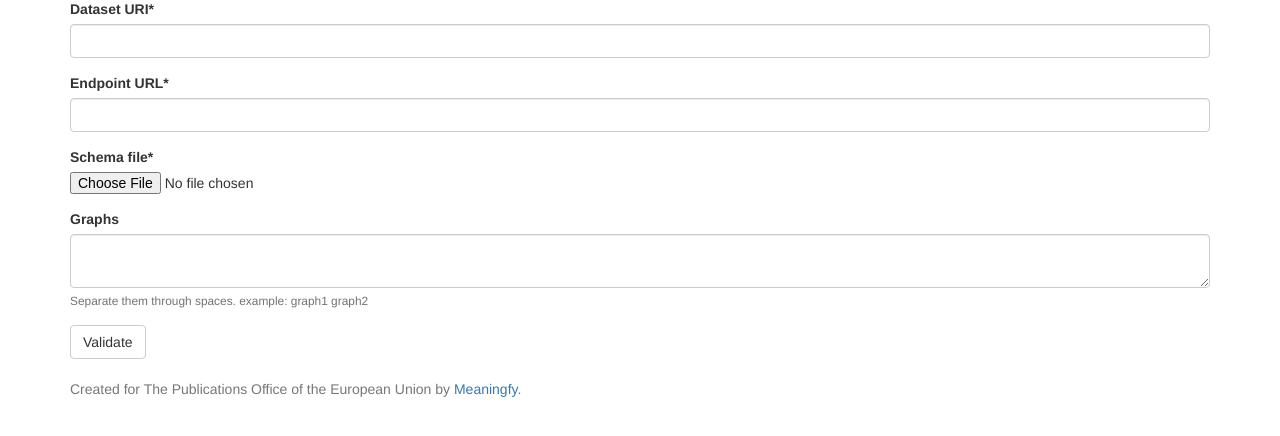
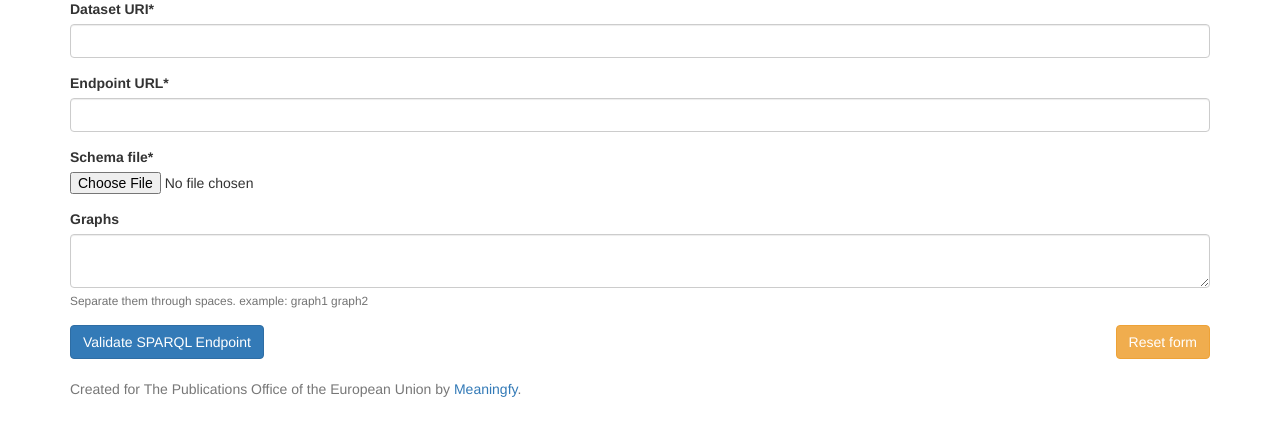
Before and after one commit to meaningfy-ws/rdf-validator-ws, a Flask app: page /validate-sparql-endpoint in a window 1280 px wide. Shown: the part 143-579 px from the top of the page. Run offline with Flask 2, Linux system fonts and the light colour scheme; some libraries are stand-ins or nearby versions.

Commit message:
Implement validate SPARQL endpoint validation UI page.
- format README.md
- write e2e tests

```diff
--- a/validator/entrypoints/ui/templates/validate/sparql_endpoint.html
+++ b/validator/entrypoints/ui/templates/validate/sparql_endpoint.html
@@ -3,8 +3,8 @@
 {% set active_page = "validate_sparql_endpoint" %}
 
 {% block app_content %}
-    <h1>{{ title }}</h1>
-    <form method="post" role="form">
+    <h1 id="title">{{ title }}</h1>
+    <form method="post" role="form" enctype="multipart/form-data">
         {{ form.hidden_tag() }}
         {{ wtf.form_errors(form, hiddens="only") }}
 
@@ -12,6 +12,13 @@
         {{ wtf.form_field(form.endpoint_url) }}
         {{ wtf.form_field(form.schema_file) }}
         {{ wtf.form_field(form.graphs) }}
-        {{ wtf.form_field(form.submit) }}
+        <div class="row">
+            <div class="col-md-6">
+                <button type="submit" id="submit" class="btn btn-primary">{{ title }}</button>
+            </div>
+            <div class="col-md-6">
+                <a href="{{ url_for('validate_sparql_endpoint') }}" id="reload" class="btn btn-warning pull-right">Reset form</a>
+            </div>
+        </div>
     </form>
 {% endblock %}
--- a/validator/entrypoints/ui/views.py
+++ b/validator/entrypoints/ui/views.py
@@ -16,7 +16,8 @@ from pathlib import Path
 from flask import render_template, flash, send_from_directory
 
 from validator.entrypoints.ui import app
-from validator.entrypoints.ui.api_wrapper import validate_file as api_validate_file
+from validator.entrypoints.ui.api_wrapper import validate_file as api_validate_file, \
+    validate_sparql_endpoint as api_validate_sparql_endpoint
 from validator.entrypoints.ui.forms import ValidateFromFileForm, ValidateSPARQLEndpointForm
 
 
@@ -51,5 +52,19 @@ def validate_file():
 def validate_sparql_endpoint():
     form = ValidateSPARQLEndpointForm()
     if form.validate_on_submit():
-        print(form)
+        response, status = api_validate_sparql_endpoint(
+            dataset_uri=form.dataset_uri.data,
+            sparql_endpoint_url=form.endpoint_url.data,
+            schema_file=form.schema_file.data,
+            graphs=form.graphs.data.split()
+        )
+
+        if status != 200:
+            flash(loads(response).get('detail'), 'error')
+        else:
+            with tempfile.TemporaryDirectory() as temp_folder:
+                report = Path(temp_folder) / str('report.ttl')
+                report.write_bytes(response)
+                return send_from_directory(Path(temp_folder), 'report.ttl', as_attachment=True)
+
     return render_template('validate/sparql_endpoint.html', form=form, title='Validate SPARQL Endpoint')
```
Also changed, not shown: tests/e2e/test_entrypoints_ui_views.py (+56 -10 lines), validator/entrypoints/ui/api_wrapper.py (+25 -0 lines), README.md.
